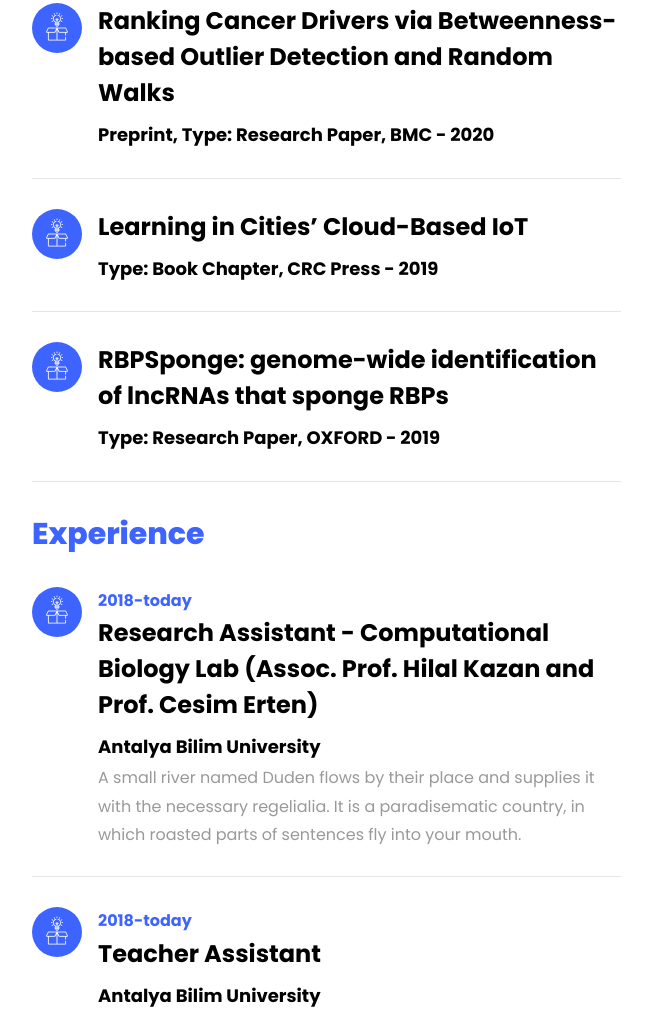
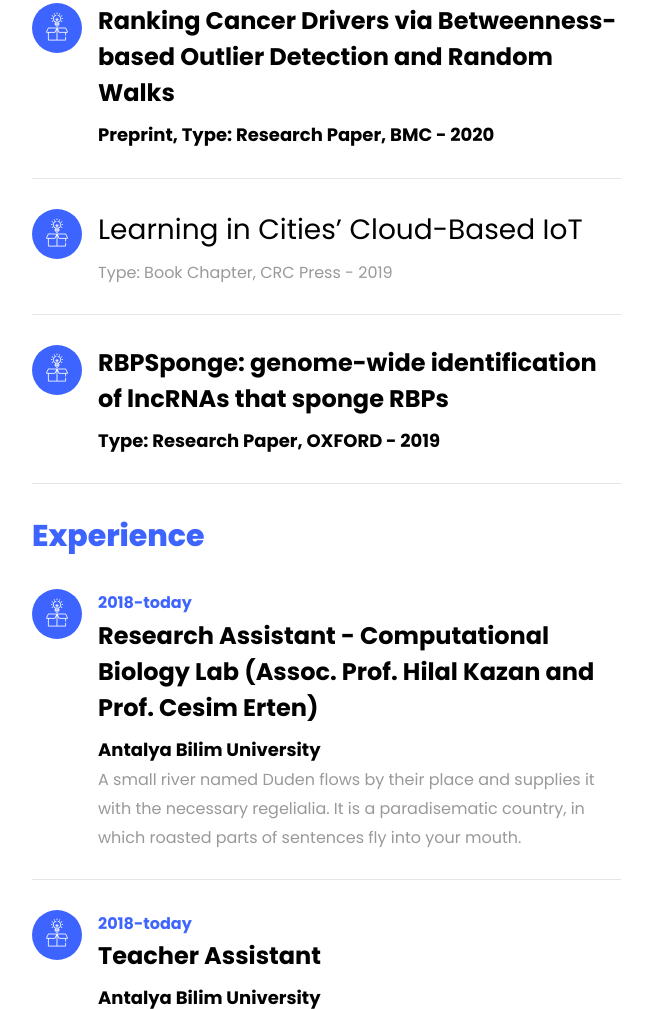
Before and after one commit to aissav/aissav.github.io, a plain HTML site: page index.html in a window 1280 px wide. Shown: the part 2236-3245 px from the top of the page, without its empty margins (353-1005 px from the left). Drawn offline with Linux system fonts and the light colour scheme; files whose address does not match are found by name.

Commit message:
Update index.html

```diff
--- a/index.html
+++ b/index.html
@@ -231,8 +231,8 @@
                 </div>
                 <div class="text pl-3">
 
-                  <h2>Learning in Cities’ Cloud-Based IoT</h2>
-                  <span class="position">Type: Book Chapter, CRC Press - 2019</span>
+                  <h3>Learning in Cities’ Cloud-Based IoT</h3>
+                  <span >Type: Book Chapter, CRC Press - 2019</span>
                   <p></p>
                 </div>
               </div>
```
